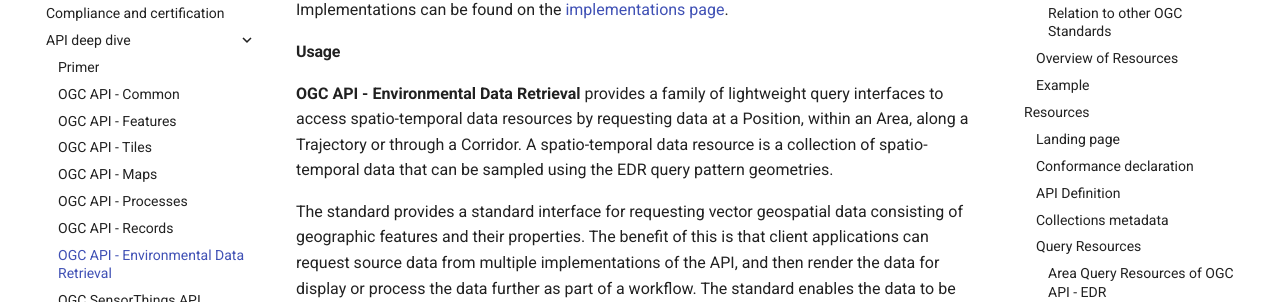
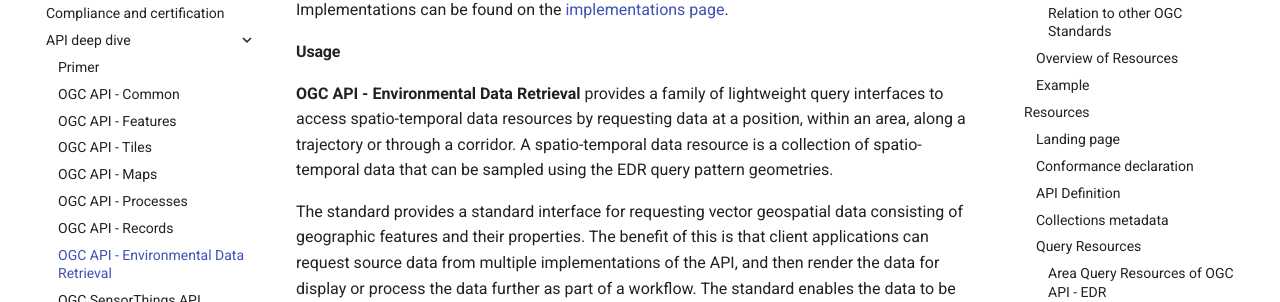
Before and after one commit to opengeospatial/ogcapi-workshop, an MkDocs documentation site: the page built from workshop/content/docs/api-deep-dive/environmental-data-retrieval.md, in a window 1280 px wide and 900 px high, scrolled down 1279 px. Shown: the part 176-478 px from the top of the window. Built offline with MkDocs 1.6.1 and Material for MkDocs 9.7.7, drawn with Linux system fonts in a browser that asks for light colours; comment, search, counter and statistics services are not loaded.

```diff
--- a/workshop/content/docs/api-deep-dive/environmental-data-retrieval.md
+++ b/workshop/content/docs/api-deep-dive/environmental-data-retrieval.md
@@ -63,8 +63,8 @@ Implementations can be found on the [implementations page](https://github.com/op
 
 **OGC API - Environmental Data Retrieval** provides a family of
 lightweight query interfaces to access spatio-temporal data resources by
-requesting data at a Position, within an Area, along a Trajectory or
-through a Corridor. A spatio-temporal data resource is a collection of
+requesting data at a position, within an area, along a trajectory or
+through a corridor. A spatio-temporal data resource is a collection of
 spatio-temporal data that can be sampled using the EDR query pattern
 geometries.
 
```
